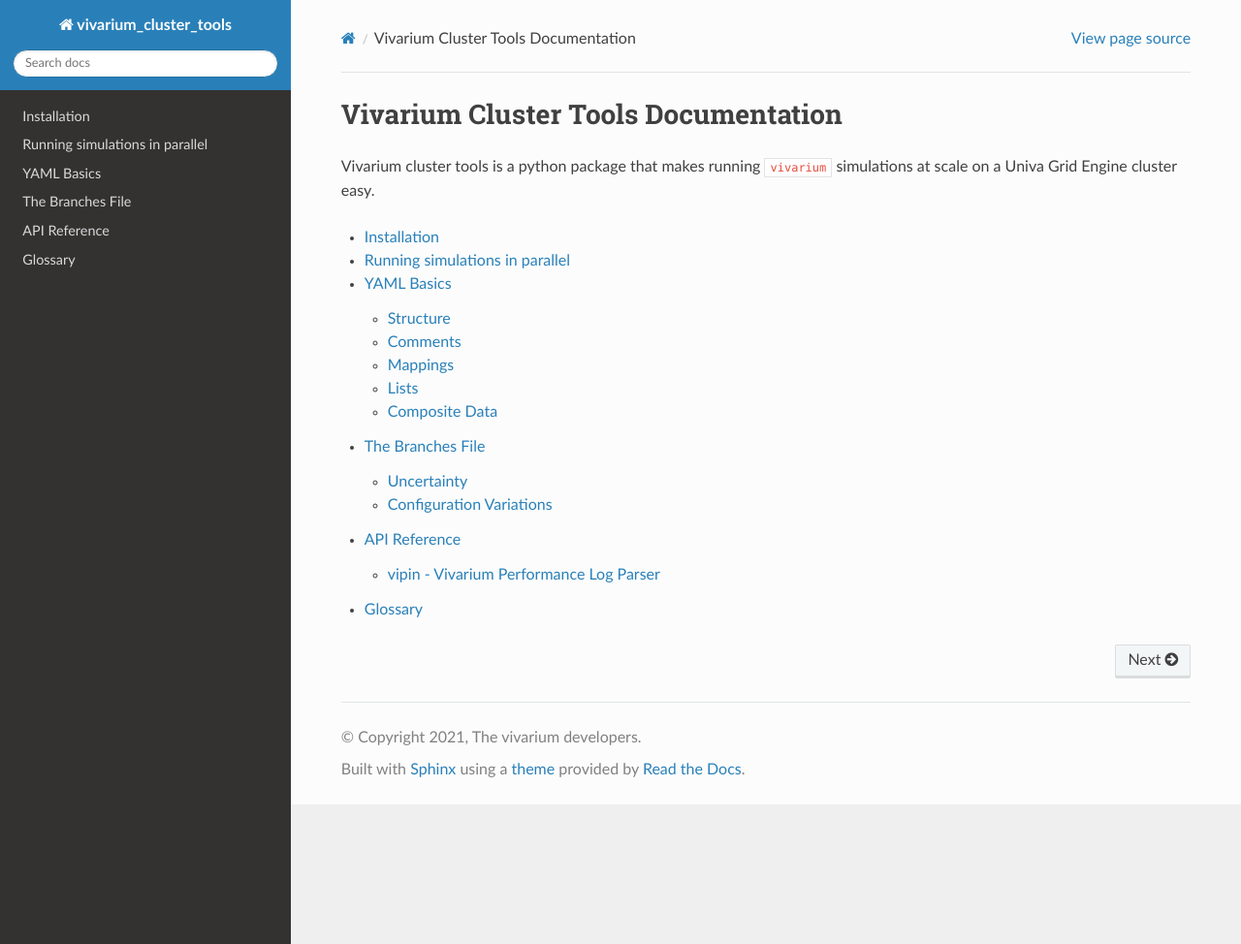
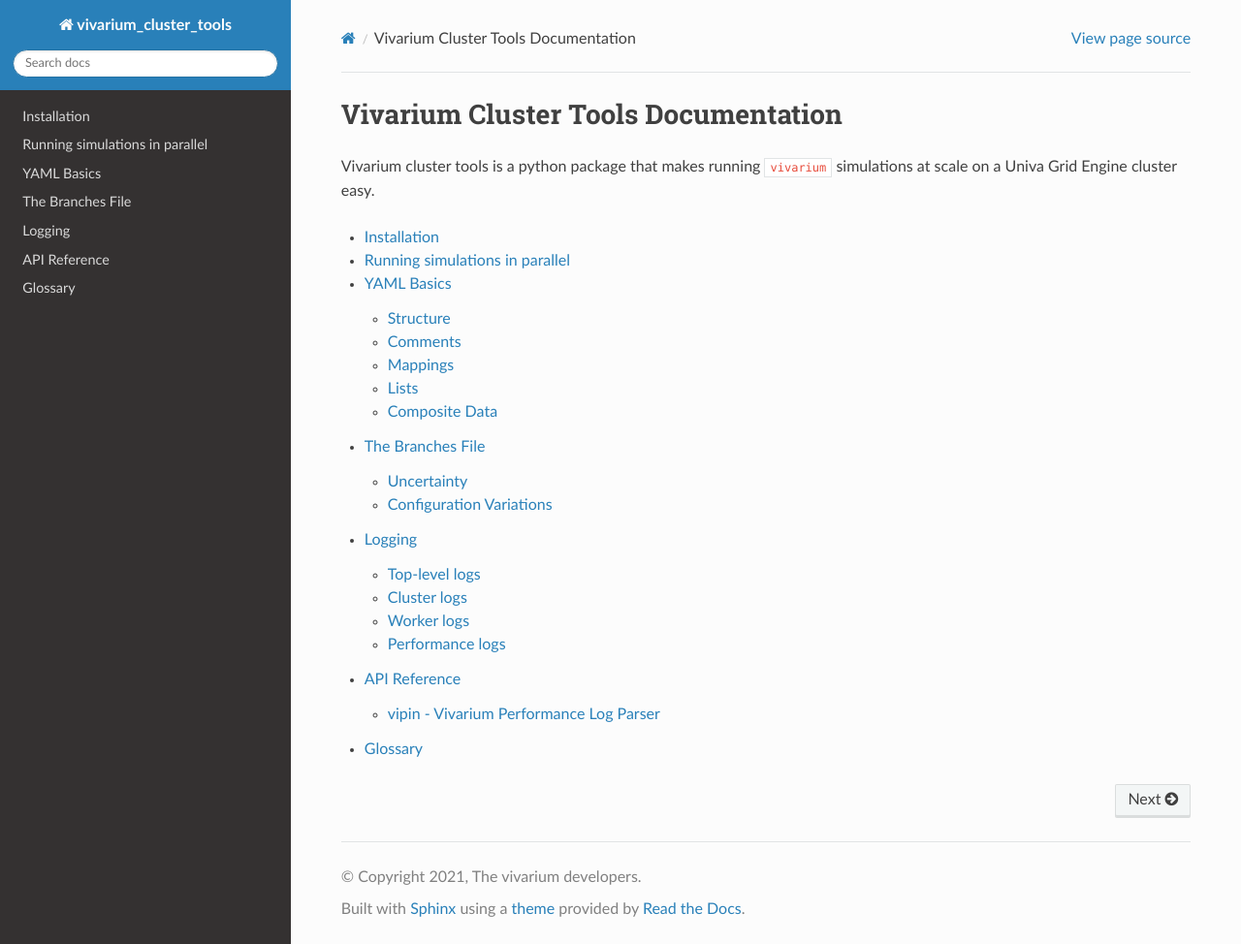
Before and after one commit to ihmeuw/vivarium_cluster_tools, a Sphinx documentation site: the page built from docs/source/index.rst, in a window 1280 px wide and 974 px high. Shown: the whole window at 97% size. Built offline with Sphinx 7.4.7 and the Read the Docs theme 2.0.0, drawn with Linux system fonts in a browser that asks for light colours; the version number could not be read and is left out; part of the change alters nothing that is shown.

Commit message:
Add logging docs, including VIPIN

```diff
--- a/docs/source/index.rst
+++ b/docs/source/index.rst
@@ -16,5 +16,6 @@ simulations at scale on a Univa Grid Engine cluster easy.
    distributed_runner
    yaml_basics
    branch
+   logging
    api_reference/index
    glossary
--- /dev/null
+++ b/docs/source/logging.rst
@@ -0,0 +1,42 @@
+.. toctree::
+   :maxdepth: 2
+   :caption: Contents:
+
+Logging
+============
+
+Sometimes, even with perfect code, things can go wrong at sufficient scale.
+When they do, it's useful to look to the logs to see what happened.  ``psimulate``
+logs to the results directory, in a subdirectory called ``logs``. Inside that directory,
+there will be a directory for each simulation run or restart. If ``psimulate restart`` was
+never used, there will be only one directory for the run.
+
+Top-level logs
+------------
+At the top-level of the directory, there will be text and JSON-formatted main log files.
+These are the log files for the runner process. There will also be a log file for each
+Redis database process, which will be named ``redis.p<port>.log``. Per-worker logs are
+in ``cluster_logs`` and ``worker_logs`` directories, described below.
+
+Cluster logs
+------------
+The ``cluster_logs`` directory contains logs from the the array job processes. Each worker job
+has its own file. The contents of these are similar to what you will find in the ``worker_logs``
+directory, but a superset. The logs in the ``cluster_logs`` directory contain information about Redis
+heartbeats and other cluster-related information.
+
+Worker logs
+----------
+The ``worker_logs`` directory contains logs from the the worker processes as they relate
+running simulations. Additionally this directory contains performance logs that
+are described in the next section.
+
+Performance logs
+----------------
+As part of the VIPIN (VIvarium Performance INformation) feature, ``psimulate`` gathers
+per-worker performance information. This information is summarized at the end of the parallel
+runs and stored in the ``worker_logs`` directory as ``log_summary.csv``. This file
+contains metadata identifying the run and the worker host, execution timing information, and CPU,
+disk, and network performance counters. The intent of this logging is to allow users to understand the
+performance characteristics of their simulations and in the event of suspicious performance,
+to be able to correlate outlier performance characteristics to cluster and hardware events.
```
Also changed, not shown: 1 other file.
